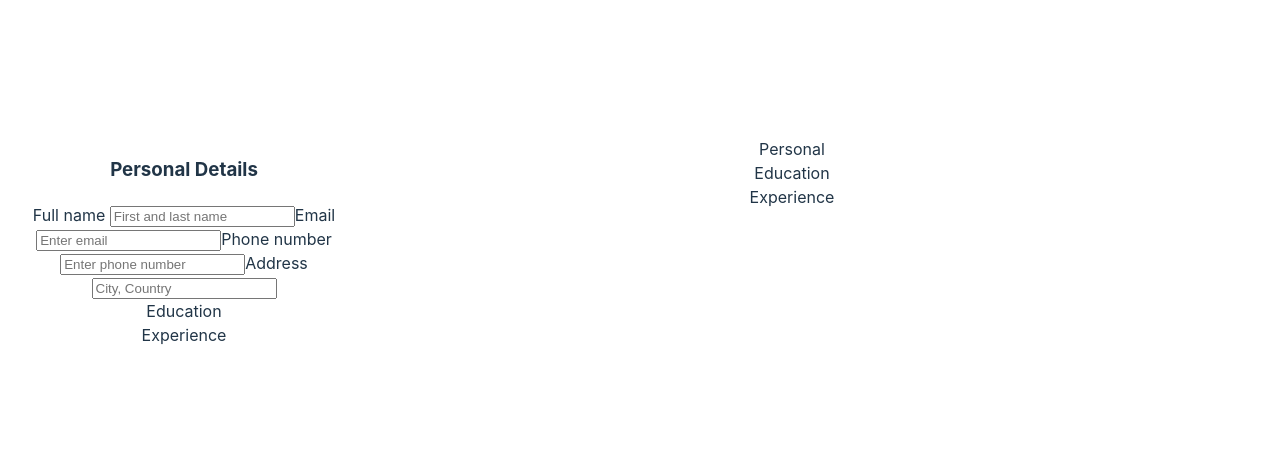
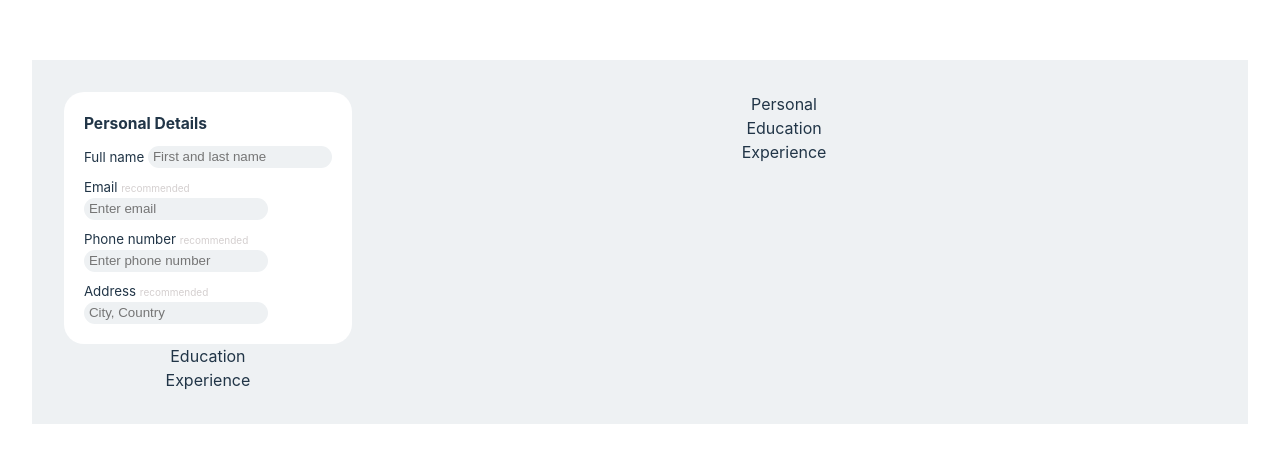
Before and after one commit to gtsoul-tech/cv-template, a React (Vite) app: page / in a window 1280 px wide. Shown: the part 158-620 px from the top of the page. Built offline with nearby package versions, Linux system fonts and the light colour scheme.

Commit message:
css PersonalDetails

```diff
--- a/src/App.css
+++ b/src/App.css
@@ -3,6 +3,9 @@
   margin: 0 auto;
   padding: 2rem;
   text-align: center;
+  --main-bg-color: white;
+  --main-color: black;
+  background-color: rgb(238, 241, 243);
 }
 
 .app{
--- a/src/components/DisplaySide.jsx
+++ b/src/components/DisplaySide.jsx
@@ -10,7 +10,6 @@ function DisplaySide() {
         <div>Education</div>
         <div>Experience</div>
       </div>
-
     </>
   )
 }
--- a/src/components/EditSide.css
+++ b/src/components/EditSide.css
@@ -2,3 +2,33 @@
     display: flex;
     flex-direction: column;
 }
+
+.inputPersonal{
+    background-color: rgb(238, 241, 243);
+    color: var(--main-color);
+    border: none;
+    border-radius: 25px;
+    padding-left: 5px;
+    height: 20px;
+}
+.personalLabel{
+    text-align: left;
+}
+.personalDetails{
+    display: flex;
+    flex-direction: column;
+    align-items: self-start;
+    background-color: var(--main-bg-color);
+    border-radius: 20px;
+    padding: 20px;
+    font-size: smaller;
+    gap: 10px;
+}
+#personalTitle{
+    padding: 0px;
+    margin: 0;
+}
+.recommended{
+    font-size: x-small;
+    color: rgb(212, 207, 207);
+}
--- a/src/components/Input.jsx
+++ b/src/components/Input.jsx
@@ -1,11 +1,23 @@
 import PropTypes from 'prop-types';
-function Input( { label,value,handleChange,placeholder }){
+import './EditSide.css'
+function Input( { label,value,handleChange,placeholder,recommended=false }){
+
     return(
         <>
-        <label>
-        {label}
-        {' '}
+        <label className="personalLabel">
+        {recommended ? (
+            <div>
+                {label}
+                {' '}
+                <span className='recommended'>recommended</span>
+            </div>
+        ) : (
+
+            <span>{label}
+            {' '}</span>
+        )}
         <input
+            className='inputPersonal'
             value={value}
             onChange={handleChange}
             placeholder={placeholder}
@@ -18,6 +30,7 @@ Input.propTypes = {
     label: PropTypes.string.isRequired,
     value: PropTypes.string.isRequired,
     handleChange:PropTypes.func,
-    placeholder: PropTypes.string.isRequired
+    placeholder: PropTypes.string.isRequired,
+    recommended: PropTypes.string.isRequired
 }
 export default Input
--- a/src/components/PersonalForm.jsx
+++ b/src/components/PersonalForm.jsx
@@ -1,17 +1,19 @@
 import PropTypes from 'prop-types';
+import './EditSide.css'
 import Input from "./Input"
 
 function PersonalForm({fullName,email,phoneNumber,address,handleChangeFullName,handleChangeEmail,handleChangePhoneNumber,handleChangeAddress}){
 
     return (
         <>
-            <h3>Personal Details</h3>
-            <form action="">
+            <div className='personalDetails'>
+                <h3 id="personalTitle">Personal Details</h3>
                 <Input label="Full name" value={fullName} handleChange={handleChangeFullName} placeholder="First and last name" />
-                <Input label="Email" value={email} handleChange={handleChangeEmail} placeholder="Enter email" />
-                <Input label="Phone number" value={phoneNumber} handleChange={handleChangePhoneNumber} placeholder="Enter phone number" />
-                <Input label="Address" value={address} handleChange={handleChangeAddress} placeholder="City, Country" />
-            </form>
+                <Input label="Email" value={email} handleChange={handleChangeEmail} placeholder="Enter email" recommended={true} />
+                <Input label="Phone number" value={phoneNumber} handleChange={handleChangePhoneNumber} placeholder="Enter phone number" recommended={true} />
+                <Input label="Address" value={address} handleChange={handleChangeAddress} placeholder="City, Country" recommended={true} />
+
+            </div>
         </>
     )
 }
```
